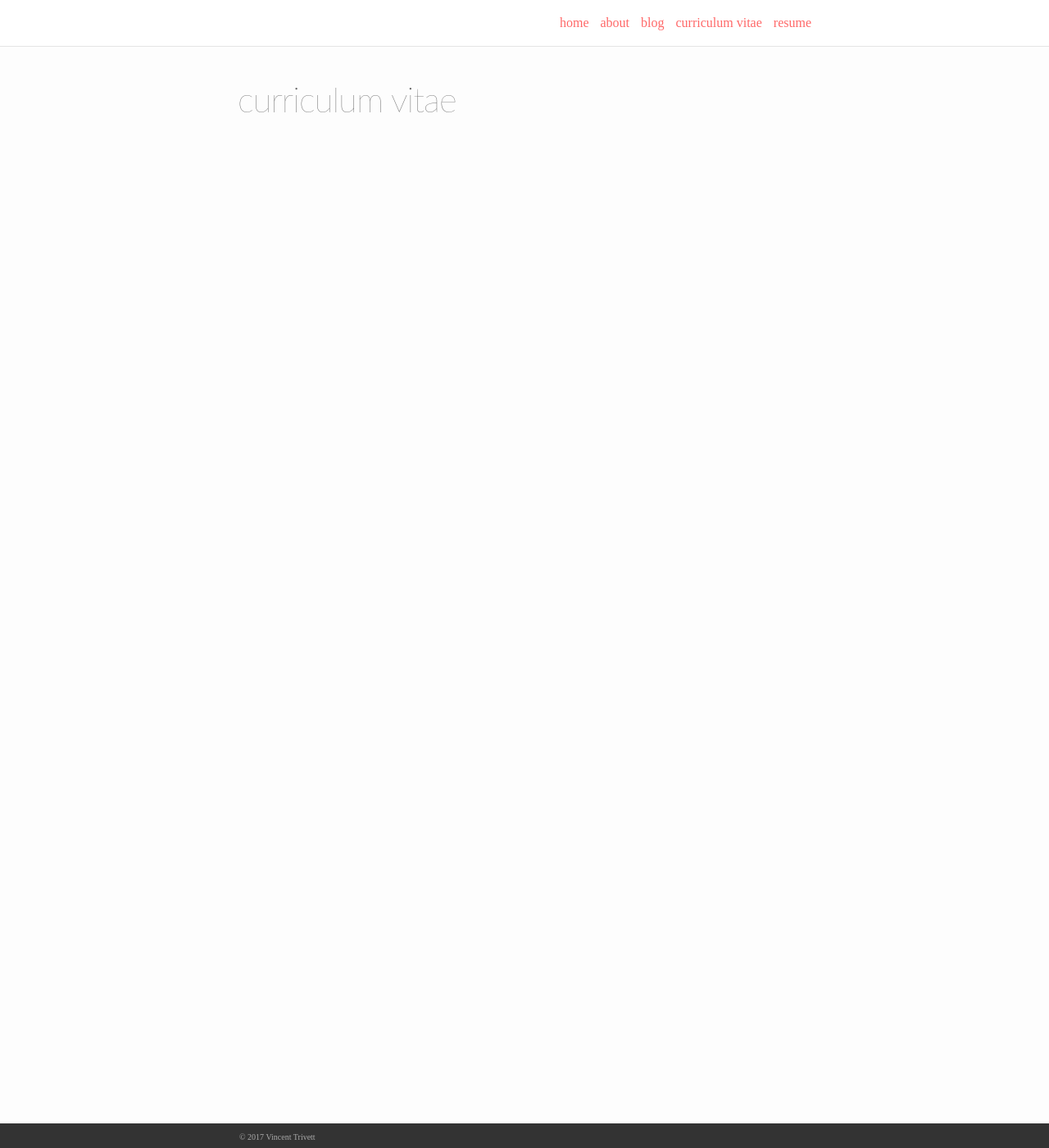
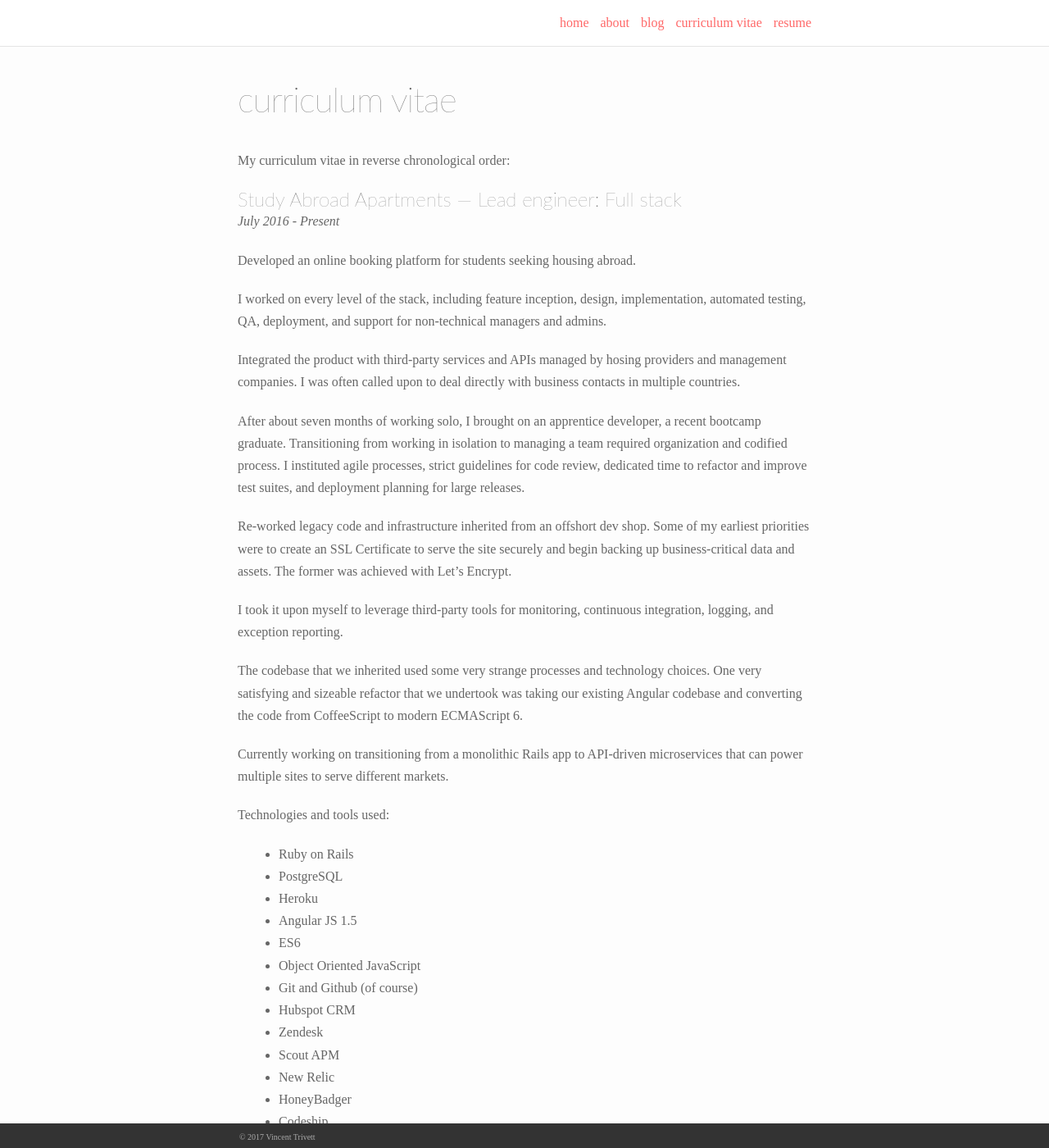
Before and after one commit to trivett/portfolio, a Jekyll site: the page built from cv.md, in a window 1280 px wide and 1400 px high. Shown: the whole window at 82% size. Built offline with Jekyll 4.4.1, drawn with Linux system fonts in a browser that asks for light colours; nearby versions of some CDN libraries; some web fonts are replaced; some of the changed text lies outside the part shown.

Commit message:
added one job to cv

```diff
--- a/cv.md
+++ b/cv.md
@@ -3,3 +3,60 @@ layout: page
 title: curriculum vitae
 permalink: /cv/
 ---
+
+My curriculum vitae in reverse chronological order:
+
+
+
+
+
+# Study Abroad Apartments — Lead engineer: Full stack
+
+
+
+_July 2016 - Present_
+
+
+
+
+
+Developed an online booking platform for students seeking housing abroad.
+
+I worked on every level of the stack, including feature inception, design, implementation, automated testing, QA, deployment, and support for non-technical managers and admins.
+
+Integrated the product with third-party services and APIs managed by hosing providers and management companies. I was often called upon to deal directly with business contacts in multiple countries.
+
+After about seven months of working solo, I brought on an apprentice developer, a recent bootcamp graduate. Transitioning from working in isolation to managing a team required organization and codified process. I instituted agile processes, strict guidelines for code review, dedicated time to refactor and improve test suites, and deployment planning for large releases.
+
+Re-worked legacy code and infrastructure inherited from an offshort dev shop. Some of my earliest priorities were to create an SSL Certificate to serve the site securely and begin backing up business-critical data and assets.  The former was achieved with Let's Encrypt.
+
+I took it upon myself to leverage third-party tools for monitoring, continuous integration, logging, and exception reporting.
+
+The codebase that we inherited used some very strange processes and technology choices. One very satisfying and sizeable refactor that we undertook was taking our existing Angular codebase and converting the code from CoffeeScript to modern ECMAScript 6.
+
+Currently working on transitioning from a monolithic Rails app to API-driven microservices that can power multiple sites to serve different markets.
+
+Technologies and tools used:
+
+* Ruby on Rails
+* PostgreSQL
+* Heroku
+* Angular JS 1.5
+* ES6
+* Object Oriented JavaScript
+* Git and Github (of course)
+* Hubspot CRM
+* Zendesk
+* Scout APM
+* New Relic
+* HoneyBadger
+* Codeship
+* Amazon S3
+* Nokogiri and Mechanize for web scraping
+* NodeJS
+
+
+
+# General Assembly — Instructor / Mentor
+
+_July 2015 - Present_
```
